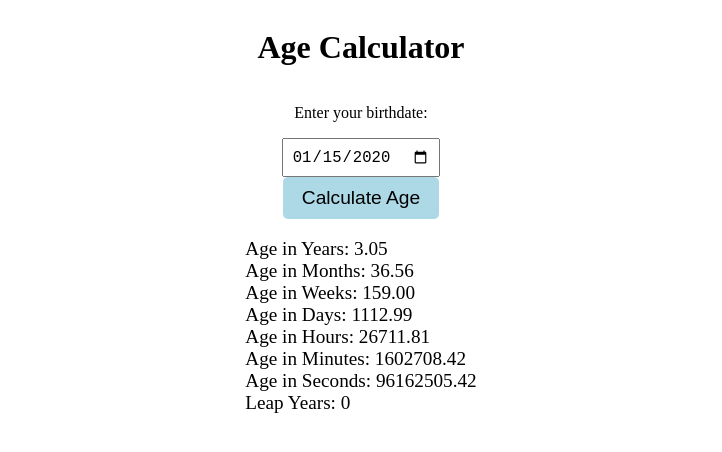
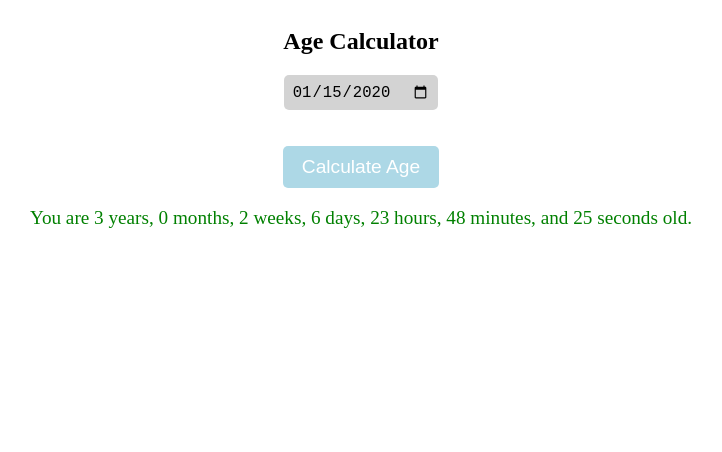
Before and after one commit to Akhilreddydevops/ageCalculator, a plain HTML site: page index.html in a window 1280 px wide. Both pictures are taken after typing "2020-01-15" into the empty fields and a click on the button "Calculate Age". Shown: the whole page, without its empty margins (279-1001 px from the left). Drawn offline with Linux system fonts and the light colour scheme.

Commit message:
updated css code & js code

```diff
--- a/index.html
+++ b/index.html
@@ -1,18 +1,18 @@
 <!DOCTYPE html>
 <html>
   <head>
+    <meta charset="UTF-8">
     <title>Age Calculator</title>
     <link rel="stylesheet" type="text/css" href="style.css">
   </head>
   <body>
     <div class="container">
-      <h1>Age Calculator</h1>
-      <p>Enter your birthdate:</p>
+      <h2>Age Calculator</h2>
       <input type="date" id="birthdate">
-      <button id="calculateBtn">Calculate Age</button>
-      <p id="result"></p>
+      <br><br>
+      <button id="calculate">Calculate Age</button>
+      <div id="result"></div>
     </div>
-
     <script src="script.js"></script>
   </body>
 </html>
--- a/script.js
+++ b/script.js
@@ -1,6 +1,5 @@
-const calculateBtn = document.querySelector("#calculateBtn");
-calculateBtn.addEventListener("click", function() {
-  const birthdate = new Date(document.querySelector("#birthdate").value);
+const calculateAge = () => {
+    const birthdate = new Date(document.getElementById("birthdate").value);
     const today = new Date();
     const ageInMilliseconds = today - birthdate;
     const ageInSeconds = ageInMilliseconds / 1000;
@@ -9,17 +8,17 @@ calculateBtn.addEventListener("click", function() {
     const ageInDays = ageInHours / 24;
     const ageInWeeks = ageInDays / 7;
     const ageInMonths = ageInDays / 30.44;
-  const ageInYears = ageInMonths / 12;
-  const leapYears = Math.floor(ageInYears / 4);
+    const ageInYears = ageInDays / 365.25;
 
-  document.querySelector("#result").innerHTML = `
-    Age in Years: ${ageInYears.toFixed(2)}<br>
-    Age in Months: ${ageInMonths.toFixed(2)}<br>
-    Age in Weeks: ${ageInWeeks.toFixed(2)}<br>
-    Age in Days: ${ageInDays.toFixed(2)}<br>
-    Age in Hours: ${ageInHours.toFixed(2)}<br>
-    Age in Minutes: ${ageInMinutes.toFixed(2)}<br>
-    Age in Seconds: ${ageInSeconds.toFixed(2)}<br>
-    Leap Years: ${leapYears}
-  `;
-});
+    const result = document.getElementById("result");
+    result.innerHTML = `You are ${Math.floor(ageInYears)} years, ${Math.floor(
+      ageInMonths % 12
+    )} months, ${Math.floor(ageInWeeks % 4)} weeks, ${Math.floor(
+      ageInDays % 7
+    )} days, ${Math.floor(ageInHours % 24)} hours, ${Math.floor(
+      ageInMinutes % 60
+    )} minutes, and ${Math.floor(ageInSeconds % 60)} seconds old.`;
+    result.classList.add("show");
+  };
+
+  document.getElementById("calculate").addEventListener("click", calculateAge);
--- a/style.css
+++ b/style.css
@@ -7,18 +7,39 @@
   input[type="date"] {
     padding: 0.5em;
     font-size: 1.2em;
+    background-color: lightgray;
+    border: none;
+    border-radius: 5px;
+    transition: all 0.2s ease-in-out;
+  }
+
+  input[type="date"]:focus {
+    box-shadow: 0 0 10px lightblue;
   }
 
   button {
     padding: 0.5em 1em;
     font-size: 1.2em;
     background-color: lightblue;
+    color: white;
     border: none;
     border-radius: 5px;
     cursor: pointer;
+    transition: all 0.2s ease-in-out;
+  }
+
+  button:hover {
+    background-color: blue;
   }
 
   #result {
     margin-top: 1em;
     font-size: 1.2em;
+    color: green;
+    opacity: 0;
+    transition: all 0.5s ease-in-out;
   }
+
+  #result.show {
+    opacity: 1;
+  }
```
Lines whose indentation alone changed are shown as unchanged.
